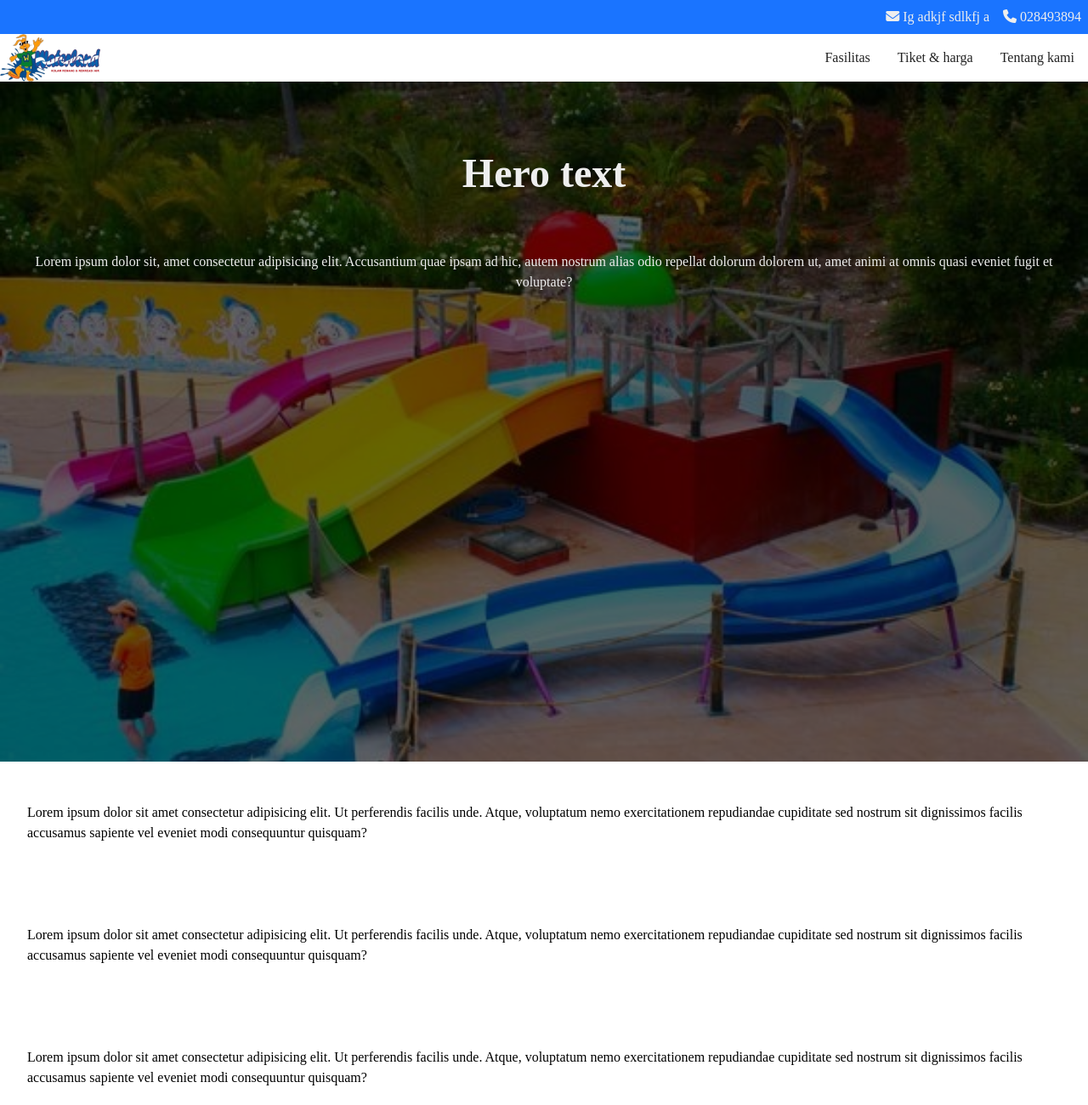
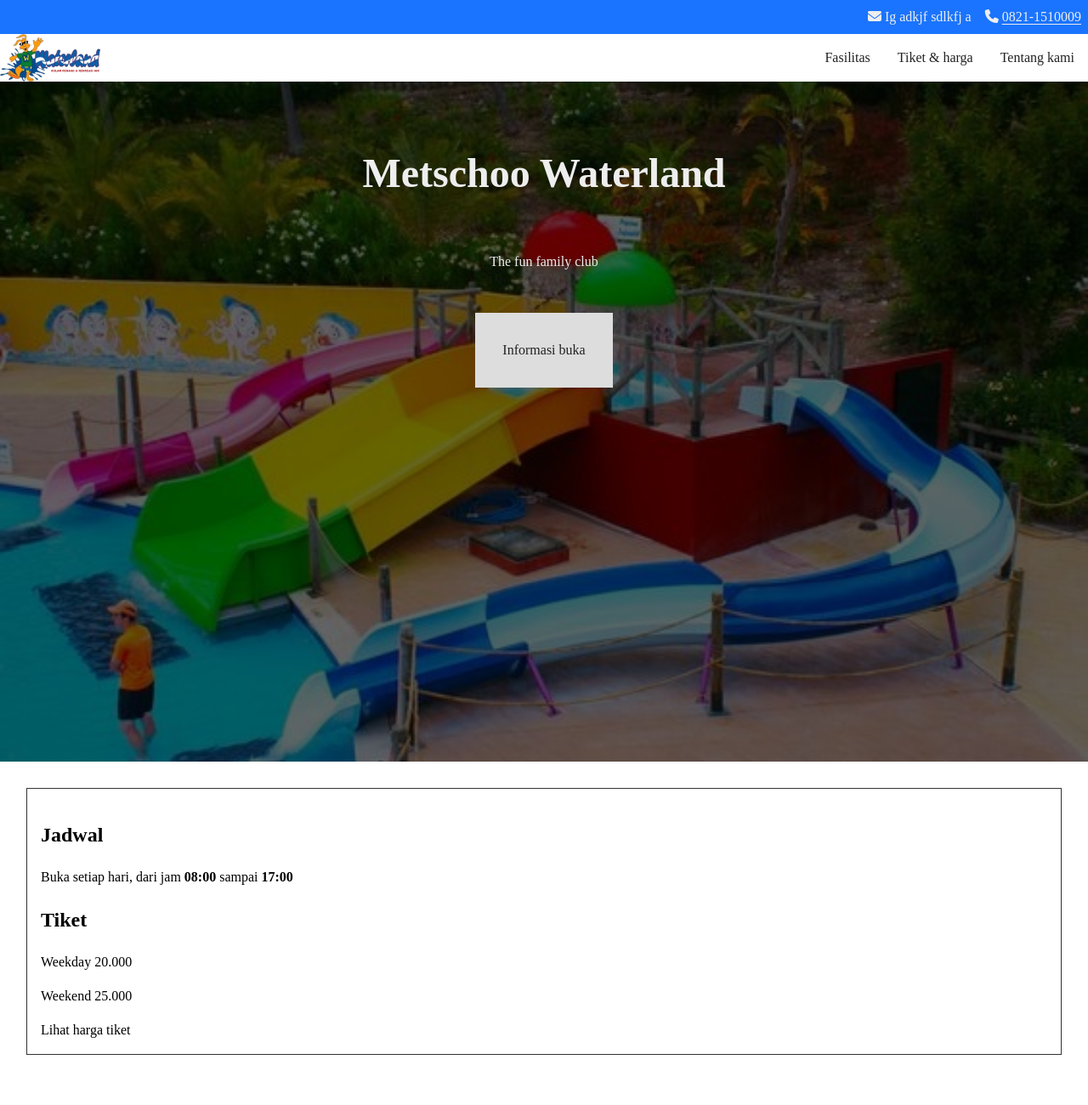
Before and after one commit to Klrfl/waterland, a website: page index.html in a window 1280 px wide. Shown: the top 1300 px of the page at 85% size. Drawn offline with Linux system fonts and the light colour scheme.

Commit message:
added contact-tel and infobox

```diff
--- a/index.html
+++ b/index.html
@@ -15,8 +15,9 @@
           ><i class="fa-solid fa-envelope"></i> Ig adkjf sdlkfj a</span
         >
         <span class="contact-phone"
-          ><i class="fa-solid fa-phone"></i> 028493894</span
-        >
+          ><i class="fa-solid fa-phone"></i>
+          <a id="contact-tel" href="tel:08211510009">0821-1510009</a>
+        </span>
       </div>
       <nav class="main-nav">
         <div class="logo">
@@ -44,23 +45,27 @@
     <main>
       <section class="hero">
         <div class="hero-content">
-          <h1>Hero text</h1>
-          <p>
-            Lorem ipsum dolor sit, amet consectetur adipisicing elit.
-            Accusantium quae ipsam ad hic, autem nostrum alias odio repellat
-            dolorum dolorem ut, amet animi at omnis quasi eveniet fugit et
-            voluptate?
-          </p>
+          <h1>Metschoo Waterland</h1>
+          <p>The fun family club</p>
+          <a href="#jadwal" id="buka-cta">Informasi buka</a>
         </div>
       </section>
-      <section class="main-section">
-        <p>
-          Lorem ipsum dolor sit amet consectetur adipisicing elit. Ut
-          perferendis facilis unde. Atque, voluptatum nemo exercitationem
-          repudiandae cupiditate sed nostrum sit dignissimos facilis accusamus
-          sapiente vel eveniet modi consequuntur quisquam?
-        </p>
+
+      <section class="main-section" id="informasi">
+        <div class="infobox">
+          <h2>Jadwal</h2>
+          <p>
+            Buka setiap hari, dari jam
+            <time datetime="08:00">08:00</time> sampai
+            <time datetime="17:00">17:00</time>
+          </p>
+          <h2>Tiket</h2>
+          <p>Weekday 20.000</p>
+          <p>Weekend 25.000</p>
+          <button id="tiket-cta">Lihat harga tiket</button>
+        </div>
       </section>
+
       <section class="main-section">
         <p>
           Lorem ipsum dolor sit amet consectetur adipisicing elit. Ut
```
